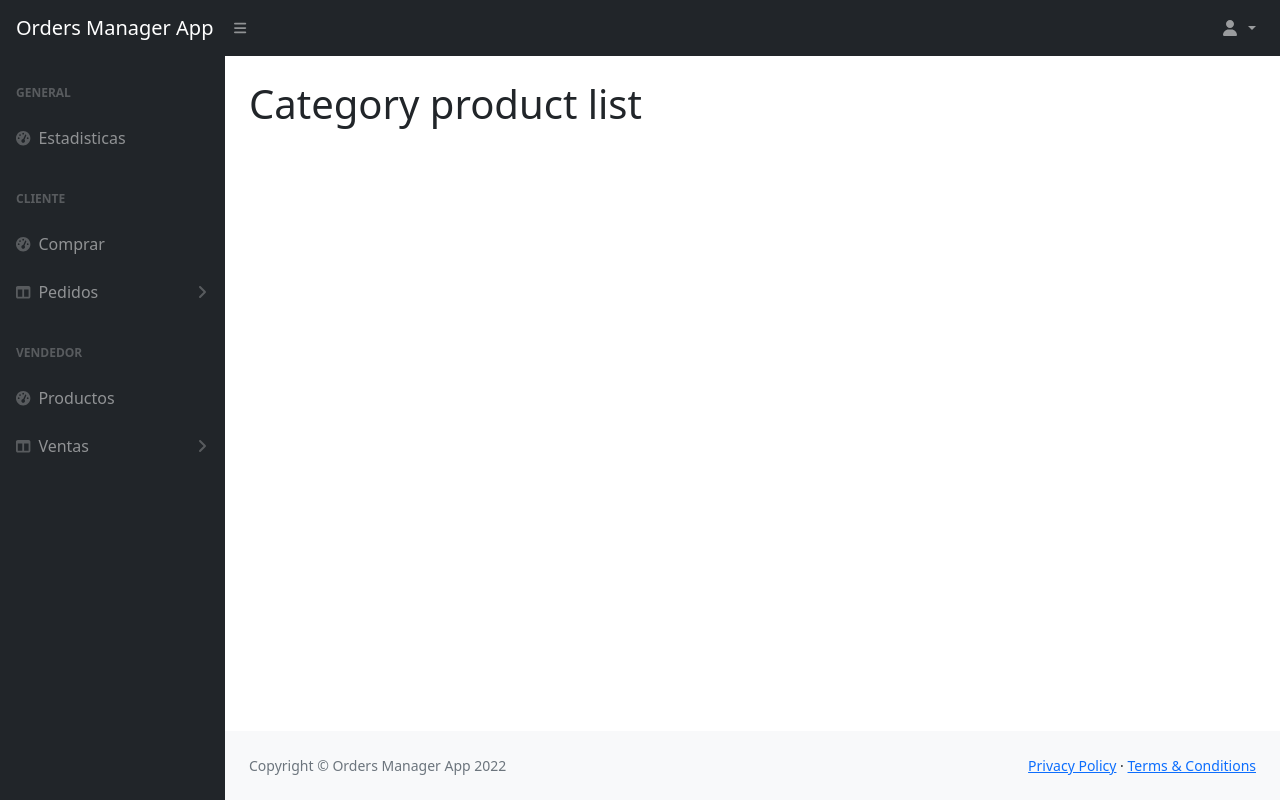
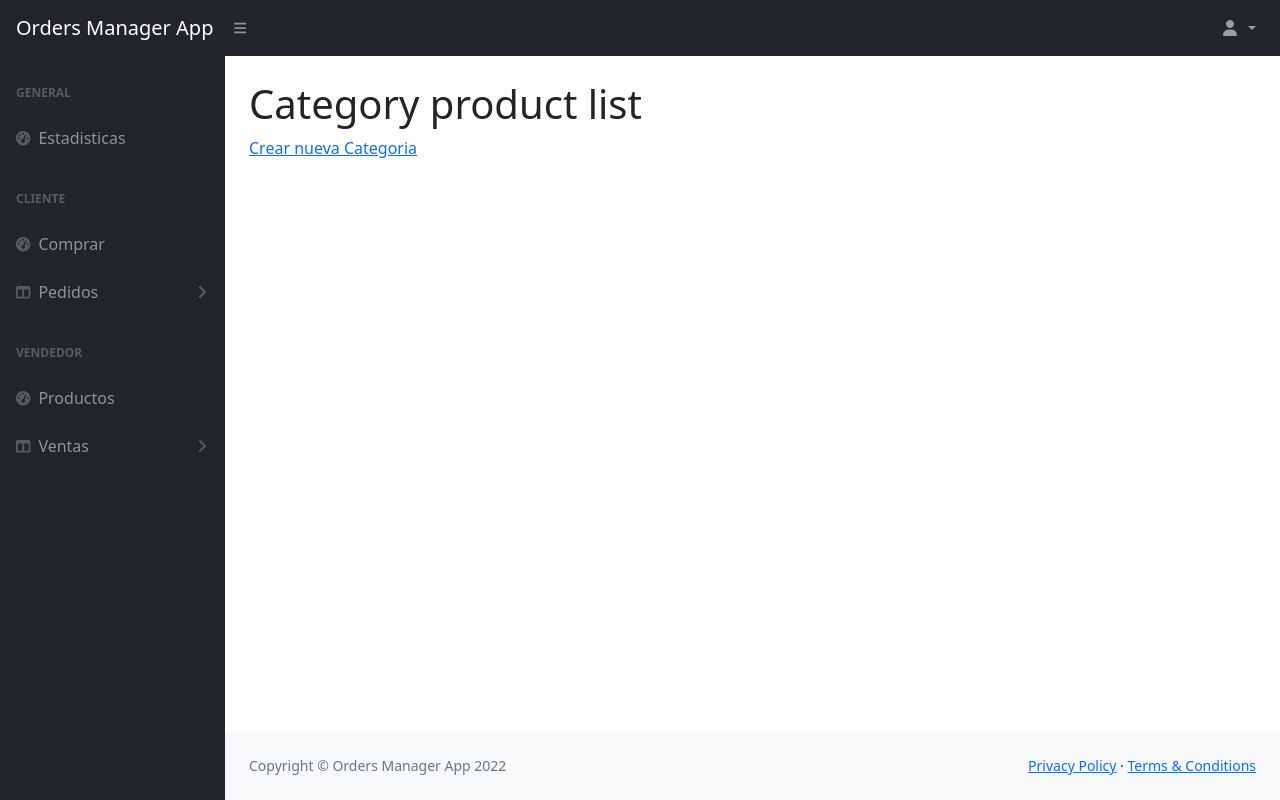
Before and after one commit to SergioBtosO/python-final-project, a Django app: page /configuration/category-products/ in a window 1280 px wide. Run offline with Django 4.2, Linux system fonts and the light colour scheme; data that the repository does not hold is empty; parts of the project's set-up code (start-up, migrations or seed data) failed here and were passed over; some libraries are stand-ins or nearby versions.

Commit message:
link add

```diff
--- a/configuration/templates/configuration/categoryproduct_list.html
+++ b/configuration/templates/configuration/categoryproduct_list.html
@@ -5,6 +5,7 @@
 {% endblock %}
 
 {% block app_content %}
+<a class="button_custom" href="{% url 'configuration:category-product-add' %}">Crear nueva Categoria</a>
 {% for category_product in categoryproduct_list %}
 <!-- Post preview-->
 <div class="post-preview">
```
